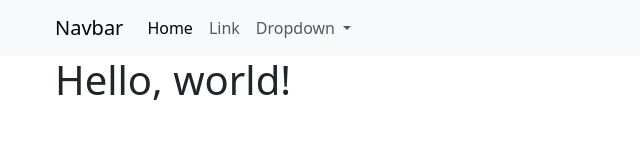
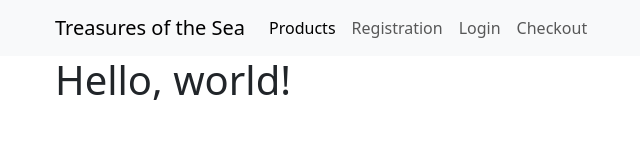
Before and after one commit to mireyaavila01/capstone-store, a plain HTML site: page index.html in a window 1280 px wide. Shown: the whole page, without its empty margins (27-667 px from the left). Drawn offline with nearby package versions, Linux system fonts and the light colour scheme.

Commit message:
made pages

```diff
--- a/index.html
+++ b/index.html
@@ -14,7 +14,7 @@
     <header>
         <nav class="navbar navbar-expand-lg bg-body-tertiary">
             <div class="container">
-                <a class="navbar-brand" href="#">Navbar</a>
+                <a class="navbar-brand" href="index.html">Treasures of the Sea</a>
                 <button class="navbar-toggler" type="button" data-bs-toggle="collapse"
                     data-bs-target="#navbarSupportedContent" aria-controls="navbarSupportedContent"
                     aria-expanded="false" aria-label="Toggle navigation">
@@ -22,25 +22,21 @@
                 </button>
                 <div class="collapse navbar-collapse" id="navbarSupportedContent">
                     <ul class="navbar-nav me-auto mb-2 mb-lg-0">
+
                         <li class="nav-item">
-                            <a class="nav-link active" aria-current="page" href="#">Home</a>
+                            <a class="nav-link active" aria-current="page" href="products.html">Products</a>
                         </li>
+
                         <li class="nav-item">
-                            <a class="nav-link" href="#">Link</a>
+                            <a class="nav-link" href="registration.html">Registration</a>
                         </li>
-                        <li class="nav-item dropdown">
-                            <a class="nav-link dropdown-toggle" href="#" role="button" data-bs-toggle="dropdown"
-                                aria-expanded="false">
-                                Dropdown
-                            </a>
-                            <ul class="dropdown-menu">
-                                <li><a class="dropdown-item" href="#">Action</a></li>
-                                <li><a class="dropdown-item" href="#">Another action</a></li>
-                                <li>
-                                    <hr class="dropdown-divider">
-                                </li>
-                                <li><a class="dropdown-item" href="#">Something else here</a></li>
-                            </ul>
+
+                        <li class="nav-item">
+                            <a class="nav-link" href="login.html">Login</a>
+                        </li>
+
+                        <li class="nav-item">
+                            <a class="nav-link" href="checkout.html">Checkout</a>
                         </li>
 
                     </ul>
```
Also changed, not shown: checkout.html (added), login.html (added), products.html (added), registration.html (added).
